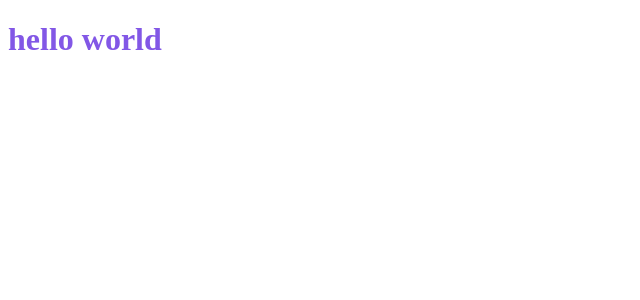
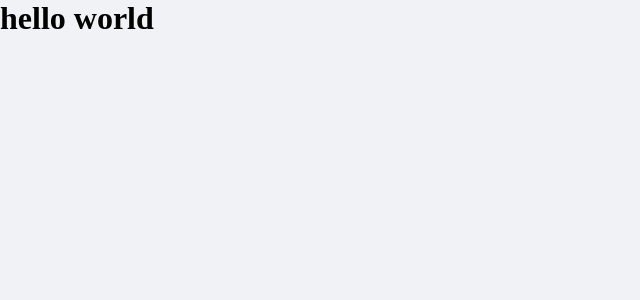
Before and after one commit to rodrigocamargo854/dtmoney-chapter-2-ignite, a React (Create React App) app in the folder dtmoney/: page / in a window 1280 px wide. Shown: the top 300 px of the page, without its empty margins (0-640 px from the left). Built offline with nearby package versions, Linux system fonts and the light colour scheme.

Commit message:
styles added

```diff
--- a/dtmoney/public/index.html
+++ b/dtmoney/public/index.html
@@ -3,7 +3,7 @@
   <head>
     <meta charset="utf-8" />
     <meta name="viewport" content="width=device-width, initial-scale=1" />
-
+    <link rel="shortcut icon" href="favicon.ico" type="image/png">
     <title>dtmoney</title>
   </head>
   <body>
--- a/dtmoney/src/App.tsx
+++ b/dtmoney/src/App.tsx
@@ -1,17 +1,12 @@
-import styled from 'styled-components';
+import { GlobalStyle } from "./styles/global";
 
 
-
-const Title = styled.h1`
-color : #8257e6
-
-
-`
 
 export function App() {
   return (
     <div className="App">
-      <Title>hello world</Title>
+      <h1>hello world</h1>
+      <GlobalStyle/>
     </div>
   );
 }
--- /dev/null
+++ b/dtmoney/src/styles/global.ts
@@ -0,0 +1,47 @@
+import {createGlobalStyle} from 'styled-components';
+
+export const GlobalStyle = createGlobalStyle`
+
+:root{
+    --red: #e52e4d;
+    --blue: #5429cc;
+    --blue-light: #6933ff;
+    --green: #33cc95;
+    --shape: #ffffff;
+    --text-title: #363f5f;
+    --text-body: #969cb3;
+    --background: #f0f2f5;
+}
+
+*{
+    margin : 0;
+    padding: 0;
+    box-sizing : border-box;
+}
+
+html{
+    @media(max-with: 1080px){
+        font-size: 93.75%; // 15px font global
+    }
+
+    @media(max-with: 720px){
+        font-size: 87.5%; // 14px font global
+    }
+}
+
+body{
+    background: var(--background);
+    -webkit-font-smoothing: antialiased;
+}
+//todos os botões da aplicação
+button{
+    cursor: pointer;
+}
+//todos os itens que estão desabilitados por padrão
+//mostra uma flag de não permitido
+[disabled]{
+    opacity: 0.6;
+    cursor: not-allowed;
+}
+
+`
```
